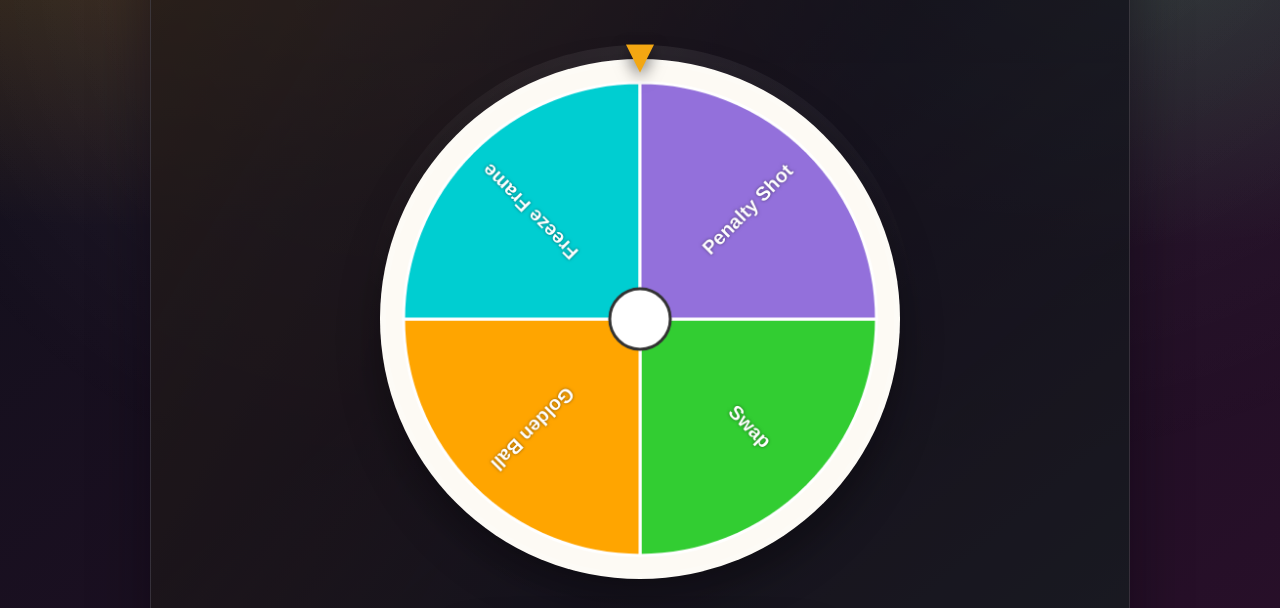
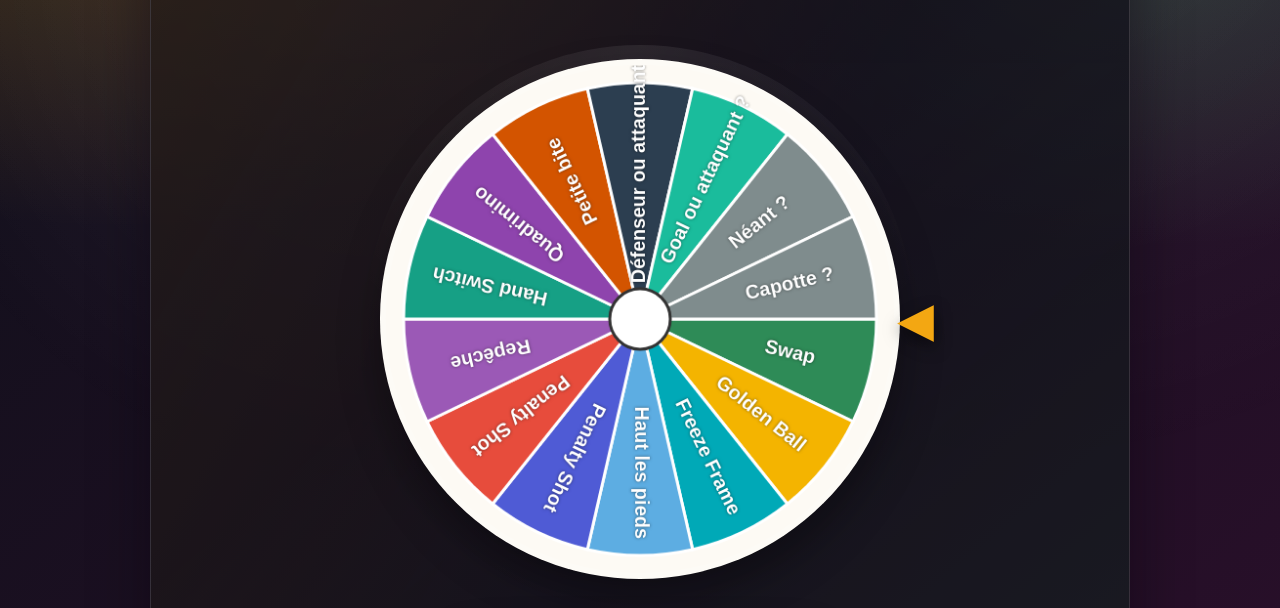
Before and after one commit to EAnathos/BabyFoot-Lottery, a plain HTML site: page index.html in a window 1280 px wide. Shown: the part 192-800 px from the top of the page. Drawn offline with Linux system fonts and the light colour scheme.

Commit message:
Enhance effects descriptions and update wheel pointer style for better clarity and aesthetics

```diff
--- a/effects.json
+++ b/effects.json
@@ -4,29 +4,99 @@
     {
       "id": 4,
       "name": "Swap",
-      "description": "Les joueurs changent de poste!",
-      "color": "#32CD32",
+      "description": "Les joueurs changent de poste !",
+      "color": "#2E8B57",
       "goalsRequired": 2
     },
     {
       "id": 5,
       "name": "Golden Ball",
-      "description": "Le prochain point vaut 2 double!",
-      "color": "#FFA500",
+      "description": "Le prochain point vaut double !",
+      "color": "#F4B400",
       "goalsRequired": 1
     },
     {
       "id": 6,
       "name": "Freeze Frame",
-      "description": "Les défenseurs ne peuvent pas bouger!",
-      "color": "#00CED1",
-      "goalsRequired": 2
+      "description": "Les défenseurs ne peuvent pas bouger (le goal si) !",
+      "color": "#00A9B7",
+      "goalsRequired": 1
+    },
+    {
+      "id": 7,
+      "name": "Haut les pieds",
+      "description": "Les centraux doivent lever les pieds vers le ciel !",
+      "color": "#5DADE2",
+      "goalsRequired": 1
     },
     {
       "id": 8,
       "name": "Penalty Shot",
-      "description": "Pénalty pour les bleus!",
-      "color": "#9370DB",
+      "description": "Pénalty pour les bleus !",
+      "color": "#4F5BD5",
+      "goalsRequired": 1
+    },
+    {
+      "id": 9,
+      "name": "Penalty Shot",
+      "description": "Pénalty pour les rouges !",
+      "color": "#E74C3C",
+      "goalsRequired": 1
+    },
+    {
+      "id": 10,
+      "name": "Repêche",
+      "description": "Repêchage autorisé !",
+      "color": "#9B59B6",
+      "goalsRequired": 1
+    },
+    {
+      "id": 11,
+      "name": "Hand Switch",
+      "description": "Inversez les mains !",
+      "color": "#16A085",
+      "goalsRequired": 1
+    },
+    {
+      "id": 12,
+      "name": "Quadrimino",
+      "description": "Le prochain demi fera un Quadrimino !",
+      "color": "#8E44AD",
+      "goalsRequired": 1
+    },
+    {
+      "id": 13,
+      "name": "Petite bite",
+      "description": "Les pichettes sont autorisées !",
+      "color": "#D35400",
+      "goalsRequired": 1
+    },
+    {
+      "id": 14,
+      "name": "Défenseur ou attaquant ?",
+      "description": "Le prochain but de la défense comptera double !",
+      "color": "#2C3E50",
+      "goalsRequired": 1
+    },
+    {
+      "id": 15,
+      "name": "Goal ou attaquant ?",
+      "description": "Le prochain but du goal comptera double !",
+      "color": "#1ABC9C",
+      "goalsRequired": 1
+    },
+    {
+      "id": 16,
+      "name": "Néant ?",
+      "description": "Aucun effet, la roue a parlé !",
+      "color": "#7F8C8D",
+      "goalsRequired": 1
+    },
+    {
+      "id": 17,
+      "name": "Capotte ?",
+      "description": "La prochaine gamelle vaut triple !",
+      "color": "#7F8C8D",
       "goalsRequired": 1
     }
   ]
--- a/index.html
+++ b/index.html
@@ -13,7 +13,7 @@
 
         <div class="wheel-container">
             <canvas id="wheelCanvas" width="500" height="500"></canvas>
-            <div class="wheel-pointer">▼</div>
+            <div class="wheel-pointer">◀</div>
         </div>
 
         <button id="spinButton" class="spin-button" disabled>SPIN THE WHEEL!</button>
--- a/styles.css
+++ b/styles.css
@@ -111,9 +111,10 @@ h2 {
 
 .wheel-pointer {
     position: absolute;
-    top: -20px;
-    left: 50%;
-    transform: translateX(-50%);
+    top: 50%;
+    right: -20px;
+    left: auto;
+    transform: translateY(-50%);
     font-size: clamp(2rem, 6vw, 3rem);
     color: var(--accent);
     text-shadow: 0 6px 16px rgba(0, 0, 0, 0.55);
```
